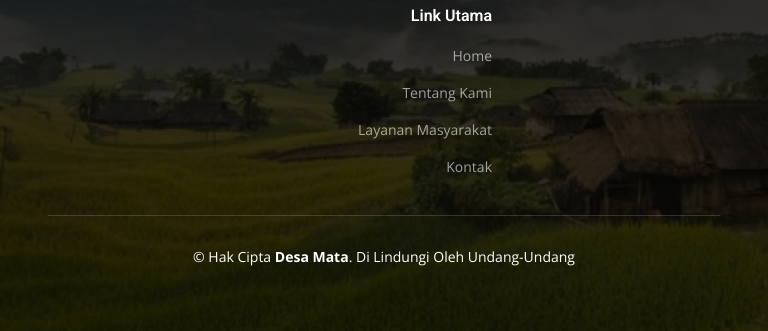
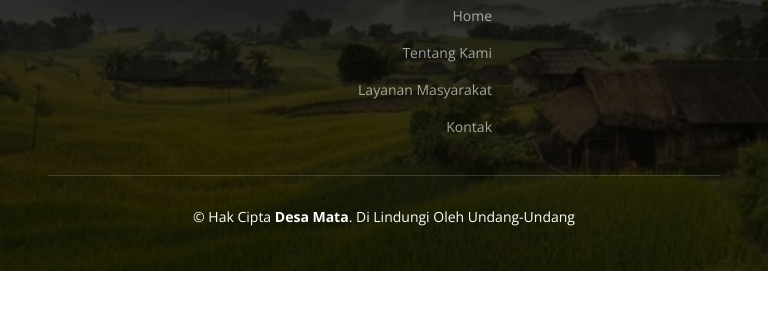
Before and after one commit to ArifLaode/desa_mata, a website: page public/index.html in a window 768 px wide. Shown: the part 4573-4904 px from the top of the page. After the commit the page ends 4844 px from the top, so only its background shows below. Drawn offline with nearby package versions, Linux system fonts and the light colour scheme.

Commit message:
Update main.css

```diff
--- a/public/assets/css/main.css
+++ b/public/assets/css/main.css
@@ -2588,6 +2588,12 @@ section {
   position: relative;
 }
 
+@media (min-width: 768px) and (max-width: 991px) {
+  .footer {
+    padding: 40px 0; /* Atur tinggi padding pada layar medium */
+  }
+}
+
 .footer:before {
   content: "";
   background: rgba(0, 0, 0, 0.8);
```
